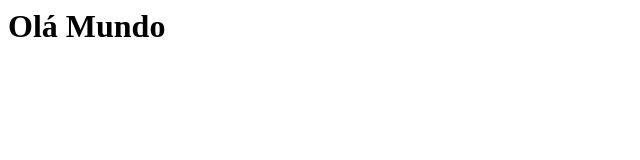
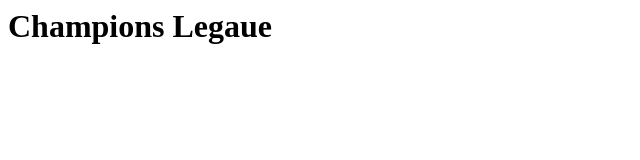
Before and after one commit to Gust40019/Champions-League, a plain HTML site: page index.html in a window 1280 px wide. Shown: the whole page, without its empty margins (0-640 px from the left). Drawn offline with Linux system fonts and the light colour scheme.

Commit message:
Update index.html

```diff
--- a/index.html
+++ b/index.html
@@ -1 +1 @@
-<h1>Olá Mundo</h1>
+<h1>Champions Legaue</h1>
```
